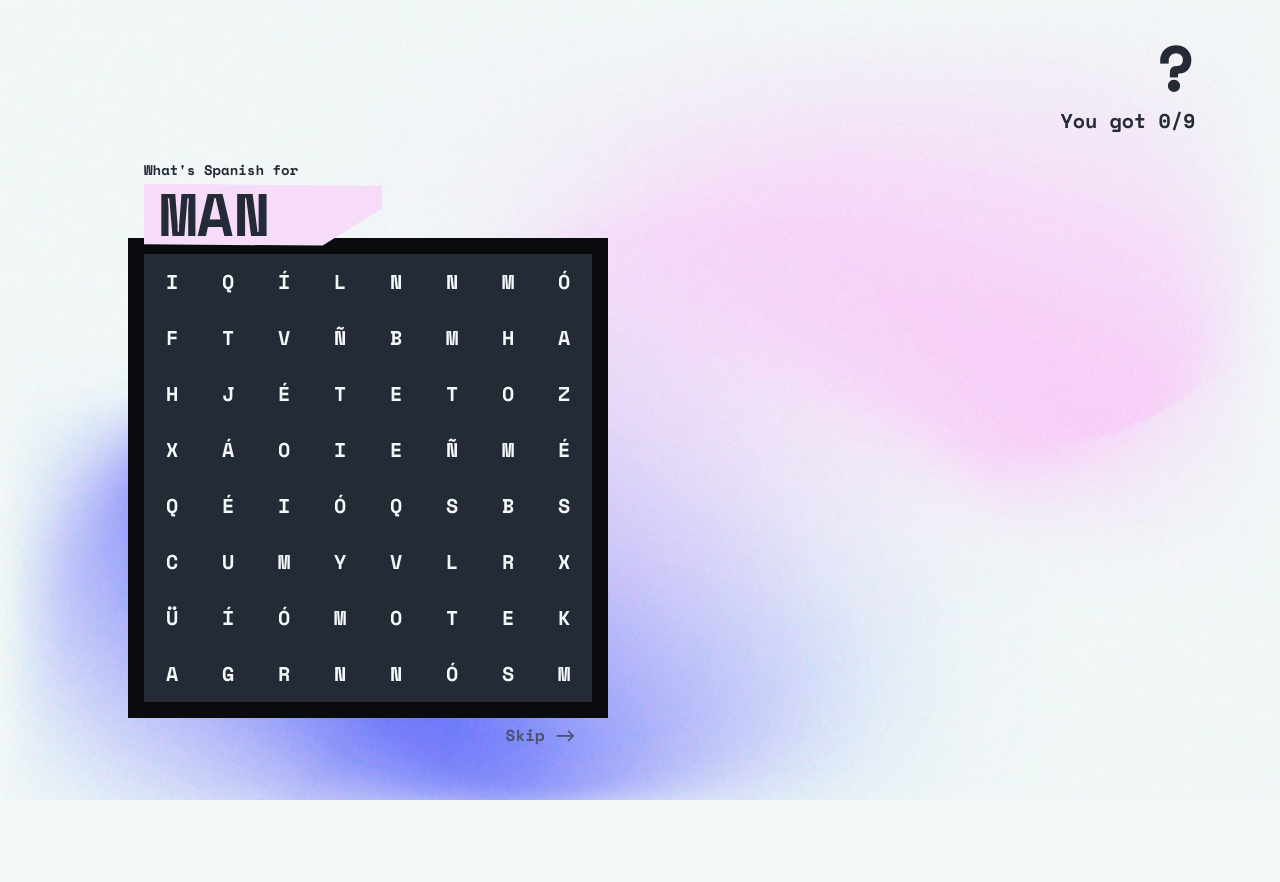
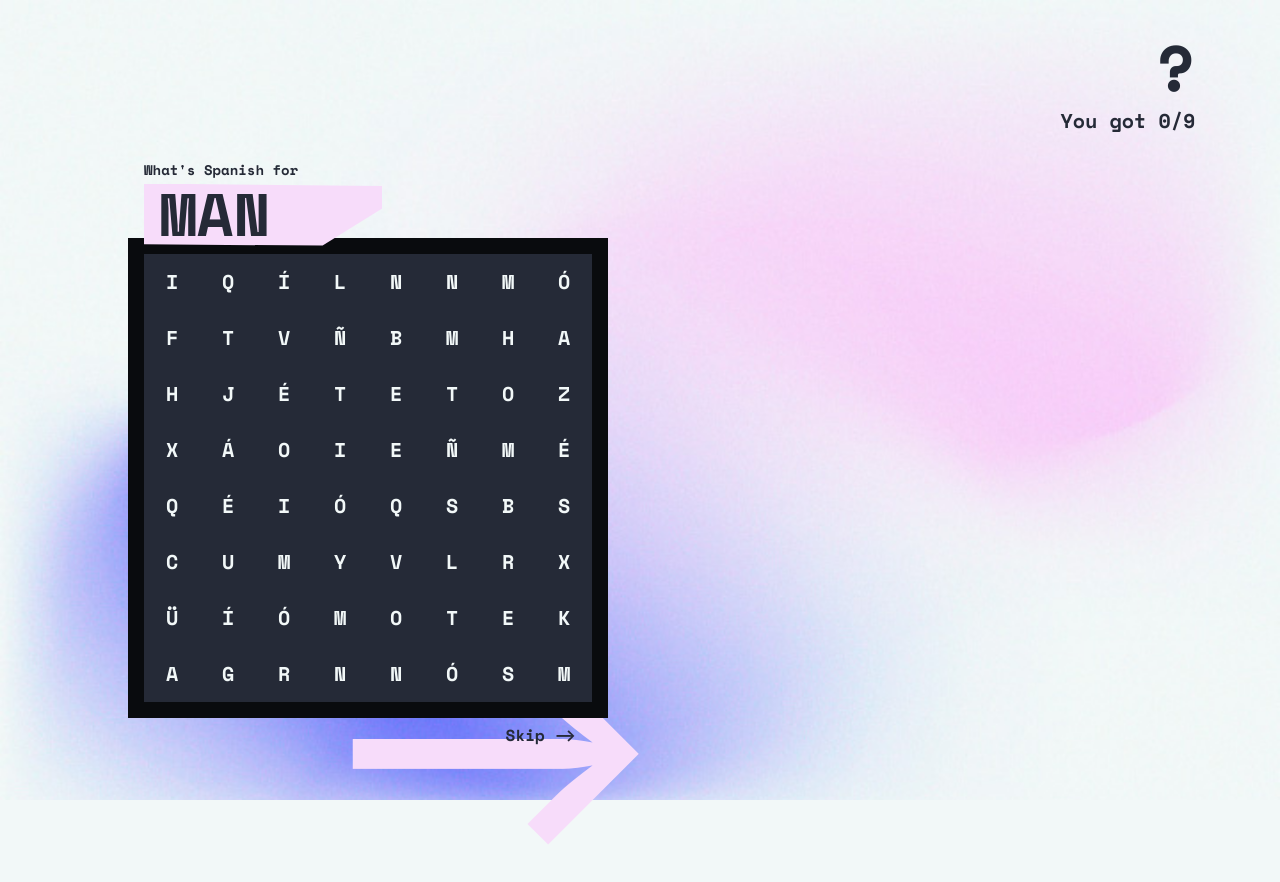
Before and after one commit to hesambayat/traducir, a React (Create React App) app: page / in a window 1280 px wide. In both pictures the pointer is over the button 540 px from the left and 735 px from the top of the page. Shown: the top 882 px of the page. Before the commit the page ends 800 px from the top, so only its background shows below. Built offline with nearby package versions, Linux system fonts and the light colour scheme.

Commit message:
:lipstick: Better hover effect for buttons and links

```diff
--- a/src/styles/components.css
+++ b/src/styles/components.css
@@ -3,6 +3,7 @@
   display: inline-flex;
   justify-content: center;
   align-items: center;
+  position: relative;
   padding: 0.5rem 2rem;
   font-weight: var(--font-weight-bold);
   line-height: 1.2;
@@ -14,8 +15,15 @@
   will-change: color;
 }
 
-.button:hover {
-  color: var(--color-body-alt);
+.button:hover::before {
+  content: "\27F6";
+  position: absolute;
+  top: 1.3rem;
+  right: -3.5rem;
+  font-size: 16em;
+  line-height: 0;
+  color: var(--color-primary);
+  z-index: -1;
 }
 
 /* Key */
--- a/src/styles/layouts.css
+++ b/src/styles/layouts.css
@@ -37,6 +37,7 @@
   display: flex;
   flex-direction: column;
   align-items: flex-end;
+  position: relative;
   font-weight: var(--font-weight-bold);
   font-size: 1.25rem;
   line-height: 1.4;
@@ -48,15 +49,22 @@
   user-select: none;
 }
 
+.home__score:hover::before {
+  content: "?";
+  position: absolute;
+  top: 1rem;
+  right: -1.5rem;
+  font-size: 16em;
+  line-height: 0;
+  color: var(--color-primary);
+  z-index: -1;
+}
+
 .home__score span {
   font-size: 4rem;
   line-height: 0.25;
   margin-bottom: 2rem;
   will-change: color;
-}
-
-.home__score:hover span {
-  color: var(--color-body-alt);
 }
 
 .home__question {
--- a/src/styles/reset.css
+++ b/src/styles/reset.css
@@ -34,14 +34,23 @@ body {
 a,
 a:visited {
   display: inline-flex;
+  position: relative;
   color: inherit;
   font-style: italic;
-  text-decoration: none;
+  text-decoration: underline;
+  text-decoration-thickness: 4px;
 }
 
-a:hover {
-  text-decoration: underline;
-  text-decoration-thickness: 4px;
+a:hover::before {
+  content: "\21AF";
+  position: absolute;
+  top: 1.3rem;
+  right: -3.5rem;
+  font-size: 16em;
+  line-height: 0;
+  color: var(--color-background);
+  transform: rotate(-125deg);
+  z-index: -1;
 }
 
 ::selection {
```
